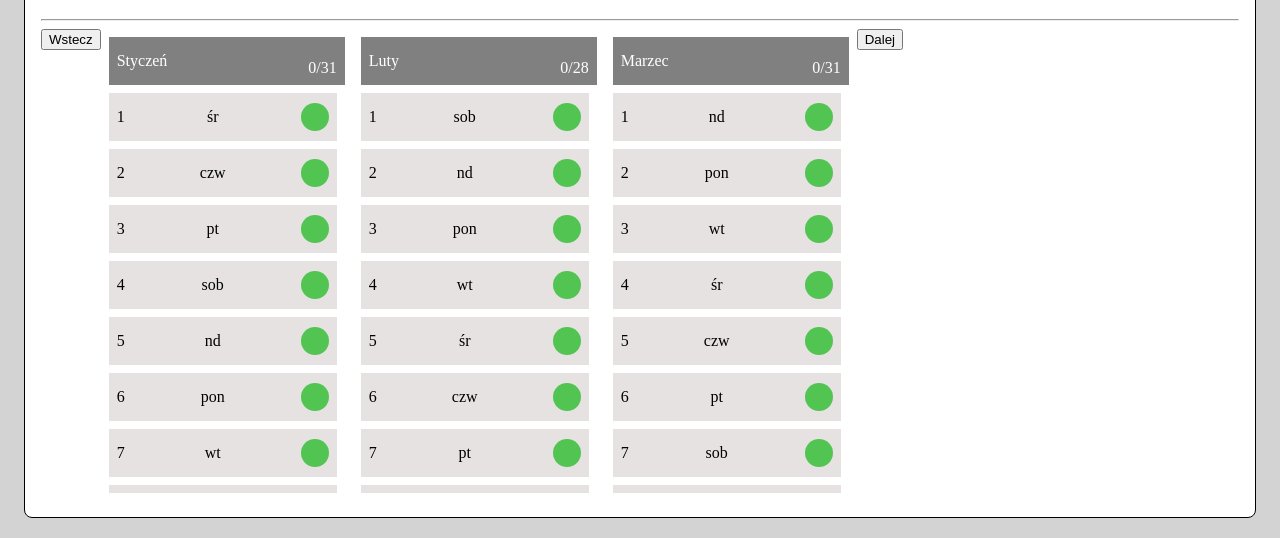
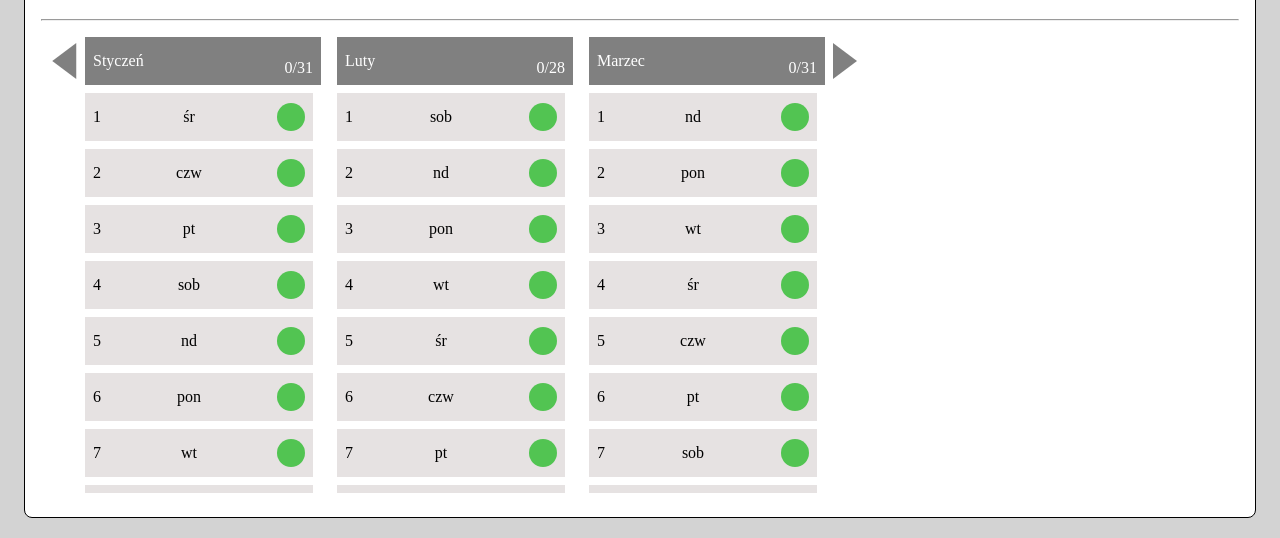
Before and after one commit to jprymak/habits, a website built with Parcel: page index.html in a window 1280 px wide. Shown: the part 137-675 px from the top of the page. Built offline with nearby package versions, Linux system fonts and the light colour scheme.

Commit message:
feat: add svg buttons

```diff
--- a/index.html
+++ b/index.html
@@ -10,17 +10,27 @@
 
 <body>
 	<main>
+
 		<h3>Postępy nawyku</h3>
 		<h1>Nauka programowania</h1>
 			<hr>
 			<div class="calendar-container">
-				<button class="previousBtn">Wstecz</button>
+
+                <div class="svg-box">
+                    <svg  viewBox="-15 0 48 48" xmlns="http://www.w3.org/2000/svg">
+                        <polygon class="previousBtn" points="0,24 32,0 32,48" fill="grey"></polygon>
+                      </svg>
+                    </div>
 				<section class="calendar"></section>
-				<button class="nextBtn">Dalej</button>
+				<div class="svg-box">
+                    <svg  viewBox="0 0 48 48" xmlns="http://www.w3.org/2000/svg">
+                        <polygon class="nextBtn" points="0,0 32,24 0,48" fill="grey"></polygon>
+                      </svg>
+                    </div>
 				<div>
 	</main>
 
 </body>
-<script type="module" src="./index.js"></script>
+<script src="./index.js"></script>
 
 </html>
--- a/style.css
+++ b/style.css
@@ -89,3 +89,9 @@ main {
 .day-number {
   display: block;
 }
+
+.svg-box{
+  margin-top:14px;
+  min-width:36px;
+  min-height:36px;
+}
```
